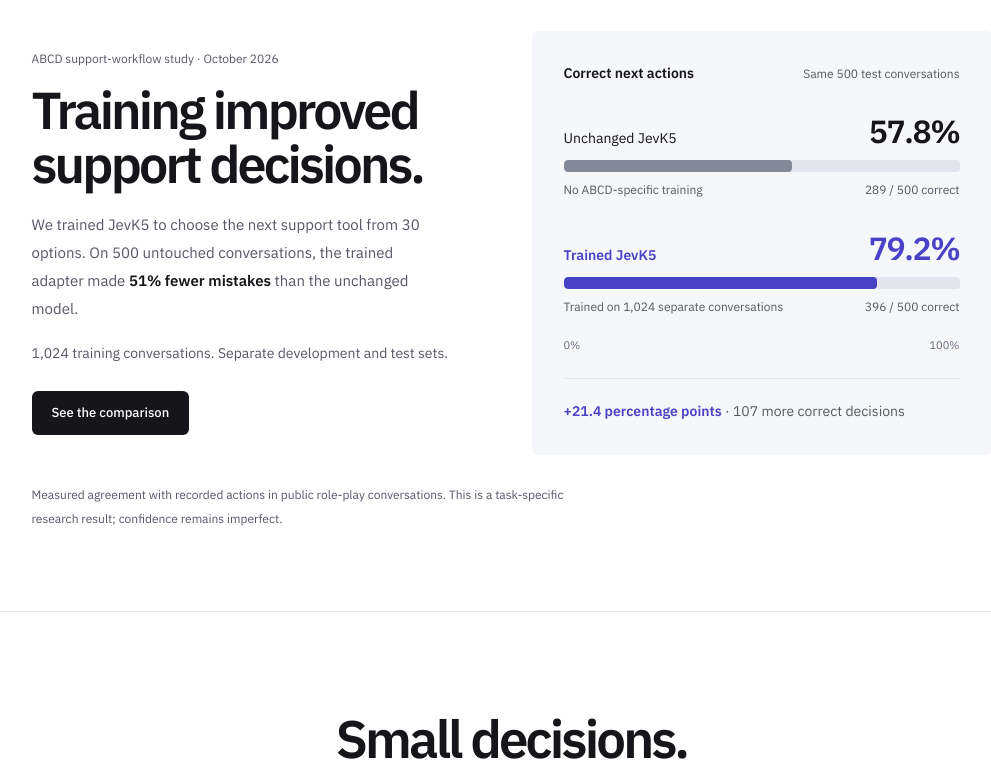
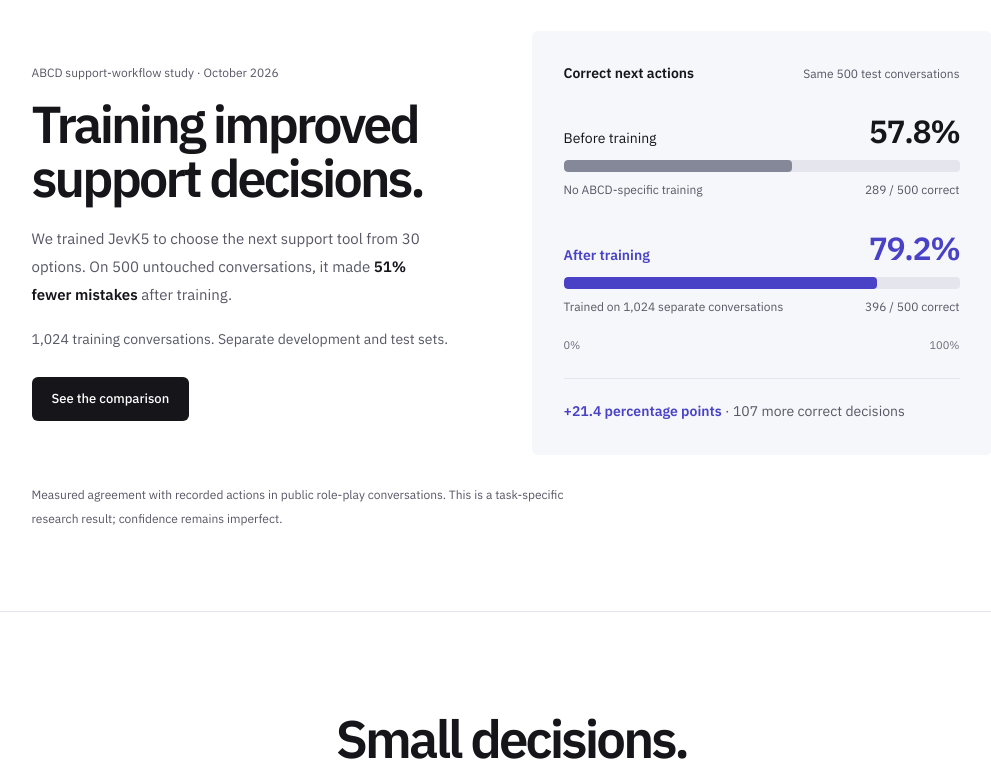
Before and after one commit to ooo-hq/zils-web, a Next.js app: page / in a window 1280 px wide. Shown: the part 1300-2071 px from the top of the page, without its empty margins (121-1112 px from the left). Built offline with nearby package versions, Linux system fonts and the light colour scheme.

Commit message:
Clarify before and after training comparisons

```diff
--- a/app/(home)/model/page.tsx
+++ b/app/(home)/model/page.tsx
@@ -11,7 +11,7 @@ import { benchmark, readComparison, percent, decimal, milliseconds, comparisonHe
 
 export const metadata: Metadata = {
   title: 'zils — decision model research',
-  description: 'Trained JevK5 reached 79.2% accuracy versus 57.8% unchanged on 500 untouched ABCD support conversations. Explore the comparison, methodology, and earlier studies.',
+  description: 'JevK5 reached 79.2% accuracy after training, up from 57.8% before training, on 500 untouched ABCD support conversations. Explore the comparison, methodology, and earlier studies.',
   alternates: { canonical: 'https://zils.ai/model' },
 };
 
@@ -74,9 +74,9 @@ export default function ModelPage() {
         <header className="relative mx-auto max-w-5xl px-6 pb-16 pt-10 sm:px-8 sm:pt-16">
           <p className="flex items-center gap-2 text-[12px] font-medium"><span aria-hidden="true" className="text-base">✳</span> Research · Open about the evidence</p>
           <h1 className="mt-5 max-w-[16ch] text-[clamp(2.7rem,6.5vw,4.8rem)] font-semibold leading-[0.98] tracking-[-0.06em]">Decision model research.</h1>
-          <p className="mt-6 max-w-[58ch] text-lg leading-8 text-muted">Can training make a decision model better at a specific task? We test that question against unchanged models and simple alternatives, then publish what improved and what did not.</p>
+          <p className="mt-6 max-w-[58ch] text-lg leading-8 text-muted">Can training make a decision model better at a specific task? We compare results before and after training, alongside simple alternatives, then publish what improved and what did not.</p>
           <p className="mt-4 flex w-fit items-center gap-2 rounded-full bg-page/70 px-3 py-1 text-xs text-muted ring-1 ring-edge"><span className="size-1.5 shrink-0 rounded-full bg-[#FF6A00]" />Recorded experiments. Evidence and limitations published together.</p>
-          <a href="#support-study" className="mt-8 inline-flex min-h-11 items-center rounded-md bg-action px-5 py-3 text-sm font-medium text-on-action hover:bg-action-hover">Compare trained and unchanged JevK5</a>
+          <a href="#support-study" className="mt-8 inline-flex min-h-11 items-center rounded-md bg-action px-5 py-3 text-sm font-medium text-on-action hover:bg-action-hover">Compare before and after training</a>
           <nav aria-label="Project resources" className="mt-4 grid gap-3 sm:grid-cols-3">
             {RESOURCES.map(r => (
               <a key={r.href} href={r.href} className={`group rounded-md border border-edge p-5 transition-colors hover:border-accent ${r.bg}`}>
--- a/app/(home)/page.tsx
+++ b/app/(home)/page.tsx
@@ -287,7 +287,7 @@ function ResearchStatus() {
       <div className="mx-auto flex max-w-6xl flex-wrap items-center justify-between gap-x-6 gap-y-1 px-6 py-2.5 sm:px-8">
         <span>Research preview</span>
         <Link href="/model#support-study" className="hover:text-[var(--zils-accent)]">
-          Trained vs unchanged · support decisions <span aria-hidden="true">↗</span>
+          Before and after training · support decisions <span aria-hidden="true">↗</span>
         </Link>
       </div>
     </div>
--- a/components/support-decision-examples.tsx
+++ b/components/support-decision-examples.tsx
@@ -20,12 +20,12 @@ export function SupportDecisionExamples() {
             </div>
             <dl className="grid gap-5 self-center sm:grid-cols-2">
               <div>
-                <dt className="text-xs text-muted">Unchanged JevK5</dt>
+                <dt className="text-xs text-muted">Before training</dt>
                 <dd className="mt-2 text-sm font-medium">{action(example.unchanged.choice)}</dd>
                 <dd className="mt-1 text-xs text-subtle">Did not match the recorded action</dd>
               </div>
               <div>
-                <dt className="text-xs text-muted">Trained JevK5</dt>
+                <dt className="text-xs text-muted">After training</dt>
                 <dd className="mt-2 text-sm font-semibold text-accent">{action(example.trained.choice)}</dd>
                 <dd className="mt-1 text-xs text-muted">Matched the recorded action</dd>
               </div>
@@ -37,7 +37,7 @@ export function SupportDecisionExamples() {
       <details className="mt-6 rounded-md bg-surface px-5 py-4 sm:px-6">
         <summary className="cursor-pointer text-sm font-medium marker:text-accent hover:text-accent">A mistake training introduced</summary>
         <p className="mt-4 max-w-[68ch] text-sm leading-7 text-muted">{regression.context_summary}</p>
-        <p className="mt-3 text-sm leading-7 text-muted">Unchanged JevK5 chose <strong className="font-medium text-ink">{action(regression.unchanged.choice).toLowerCase()}</strong>, matching the recorded action. The trained adapter chose <strong className="font-medium text-ink">{action(regression.trained.choice).toLowerCase()}</strong>. This was one of the 21 new mistakes it introduced, alongside 128 corrected mistakes.</p>
+        <p className="mt-3 text-sm leading-7 text-muted">Before training, JevK5 chose <strong className="font-medium text-ink">{action(regression.unchanged.choice).toLowerCase()}</strong>, matching the recorded action. After training, it chose <strong className="font-medium text-ink">{action(regression.trained.choice).toLowerCase()}</strong>. This was one of the 21 new mistakes it introduced, alongside 128 corrected mistakes.</p>
       </details>
       <p className="mt-5 text-xs leading-6 text-muted">Examples selected to explain the decisions. The 79.2% result above includes all 500 test cases. This measures action selection, not tool execution or a complete customer conversation.</p>
       <a href="/model/abcd-002-examples.json" className="mt-4 inline-block text-sm underline decoration-edge-strong underline-offset-4 hover:text-accent hover:decoration-accent">Recorded example predictions (JSON)</a>
--- a/components/support-study.tsx
+++ b/components/support-study.tsx
@@ -50,7 +50,7 @@ export function SupportStudySummary() {
           <h2 id="support-evidence-heading" className="mt-4 max-w-[18ch] text-[clamp(2rem,4.4vw,3.25rem)] font-semibold leading-[1.04] tracking-[-0.055em]">Training improved support decisions.</h2>
           <p className="mt-5 max-w-[45ch] text-[15px] leading-7 text-muted">
             We trained JevK5 to choose the next support tool from {supportStudy.splits.action_choices} options.
-            On {supportBase.count} untouched conversations, the trained adapter made <strong className="font-semibold text-ink">{supportErrorReduction}% fewer mistakes</strong> than the unchanged model.
+            On {supportBase.count} untouched conversations, it made <strong className="font-semibold text-ink">{supportErrorReduction}% fewer mistakes</strong> after training.
           </p>
           <p className="mt-5 text-sm text-muted">{number(supportStudy.splits.training_conversations)} training conversations. Separate development and test sets.</p>
           <Link href="/model#support-study" className="mt-7 inline-flex min-h-11 items-center rounded-md bg-action px-5 py-3 text-[13px] font-medium text-on-action hover:bg-action-hover">See the comparison</Link>
@@ -67,7 +67,7 @@ export function SupportStudyDetails() {
   const baseline = supportStudy.development.baseline;
   const checkpoints = supportStudy.development.candidates;
   const metrics = [
-    ['Unchanged JevK5', supportBase], ['Trained JevK5', supportAdapter],
+    ['Before training', supportBase], ['After training', supportAdapter],
     ['Previous-action frequency', test.metrics.previous_action_frequency],
     ['Training-action frequency', test.metrics.training_action_frequency],
   ] as const;
@@ -95,7 +95,7 @@ export function SupportStudyDetails() {
       <div className="mt-10 grid gap-6 border-y border-edge py-6 sm:grid-cols-3">
         {[
           ['Accuracy gain', `+${supportGain} points`, 'On the final test set'],
-          ['Fewer mistakes', `${supportErrorReduction}%`, 'Compared with unchanged JevK5'],
+          ['Fewer mistakes', `${supportErrorReduction}%`, 'Compared with before training'],
           ['Lower probability error', `${test.brier_relative_improvement_percent.toFixed(1)}%`, 'Relative decrease in multiclass Brier score'],
         ].map(([label, value, note]) => <div key={label}><p className="text-xs text-muted">{label}</p><p className="mt-2 text-2xl font-semibold tracking-[-0.035em] tabular-nums">{value}</p><p className="mt-2 text-xs leading-5 text-subtle">{note}</p></div>)}
       </div>
@@ -115,7 +115,7 @@ export function SupportStudyDetails() {
             <table className="w-full min-w-[480px] border-collapse text-sm">
               <caption className="pb-4 text-left text-xs leading-6 text-muted">Development results used for selection. These are a separate set of 500 conversations, not the final test above.</caption>
               <thead><tr><th scope="col" className="px-4 py-3 text-left font-medium">Training examples</th><th scope="col" className="px-4 py-3 text-right font-medium">Accuracy</th><th scope="col" className="px-4 py-3 text-right font-medium">Brier error</th></tr></thead>
-              <tbody>{[{ checkpoint_examples: 0, ...baseline }, ...checkpoints].map(row => <tr key={row.checkpoint_examples}><th scope="row" className="border-t border-edge px-4 py-4 text-left font-normal">{row.checkpoint_examples === 0 ? 'Unchanged' : number(row.checkpoint_examples)}</th><td className={cell}>{percent(row.accuracy)}</td><td className={cell}>{row.multiclass_brier.toFixed(6)}</td></tr>)}</tbody>
+              <tbody>{[{ checkpoint_examples: 0, ...baseline }, ...checkpoints].map(row => <tr key={row.checkpoint_examples}><th scope="row" className="border-t border-edge px-4 py-4 text-left font-normal">{row.checkpoint_examples === 0 ? 'Before training' : number(row.checkpoint_examples)}</th><td className={cell}>{percent(row.accuracy)}</td><td className={cell}>{row.multiclass_brier.toFixed(6)}</td></tr>)}</tbody>
             </table>
           </div>
           <div className="mt-8 space-y-5 text-sm leading-7 text-muted">
--- a/lib/support-study.ts
+++ b/lib/support-study.ts
@@ -8,6 +8,6 @@ export const supportErrorReduction = ((supportAdapter.correct - supportBase.corr
 export const supportSource = '/model/abcd-002.json';
 export const supportMethod = '/model/abcd-002.md';
 export const supportComparisons = [
-  { name: 'Unchanged JevK5', note: 'No ABCD-specific training', metrics: supportBase, trained: false },
-  { name: 'Trained JevK5', note: 'Trained on 1,024 separate conversations', metrics: supportAdapter, trained: true },
+  { name: 'Before training', note: 'No ABCD-specific training', metrics: supportBase, trained: false },
+  { name: 'After training', note: 'Trained on 1,024 separate conversations', metrics: supportAdapter, trained: true },
 ] as const;
```
